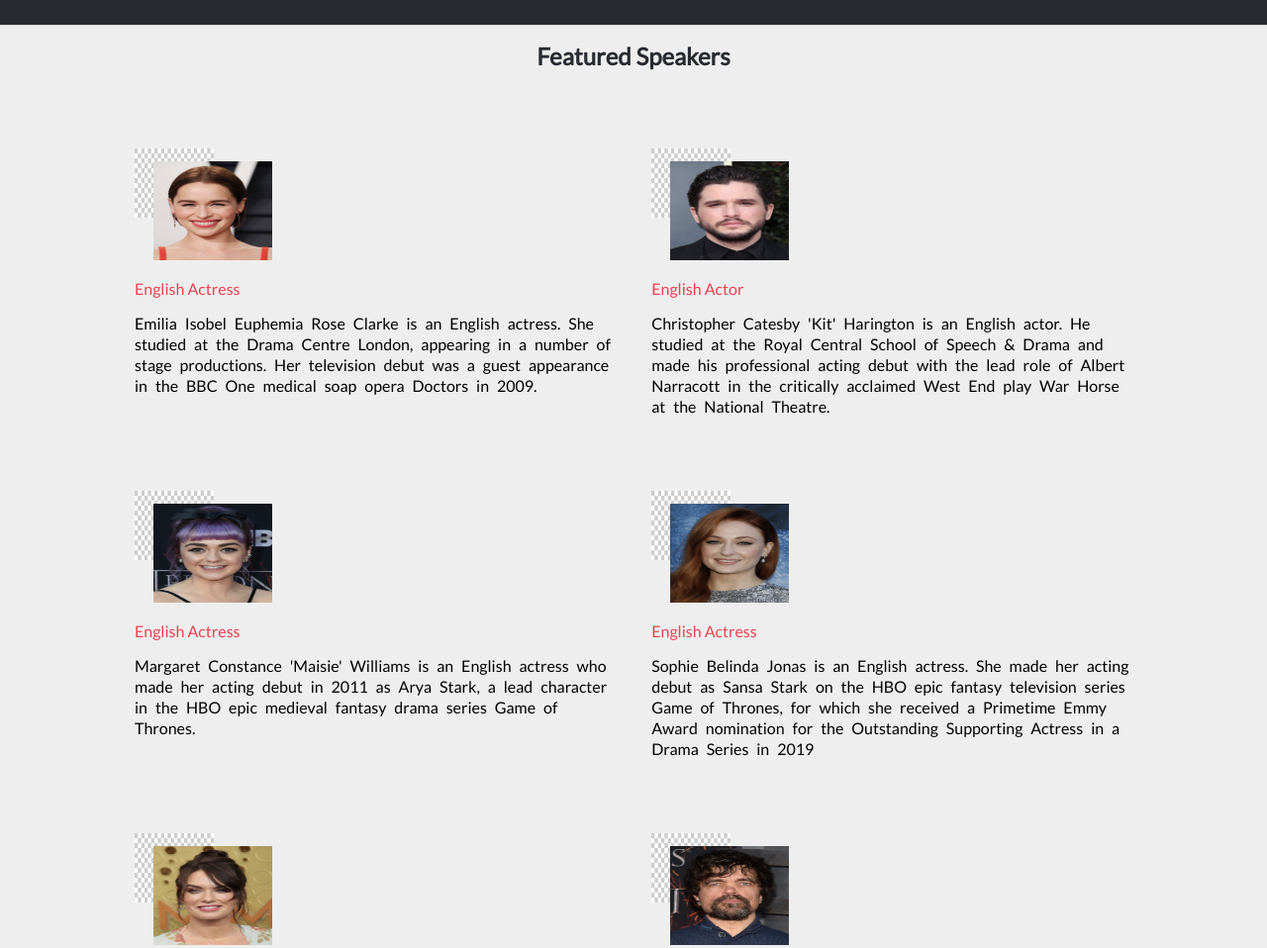
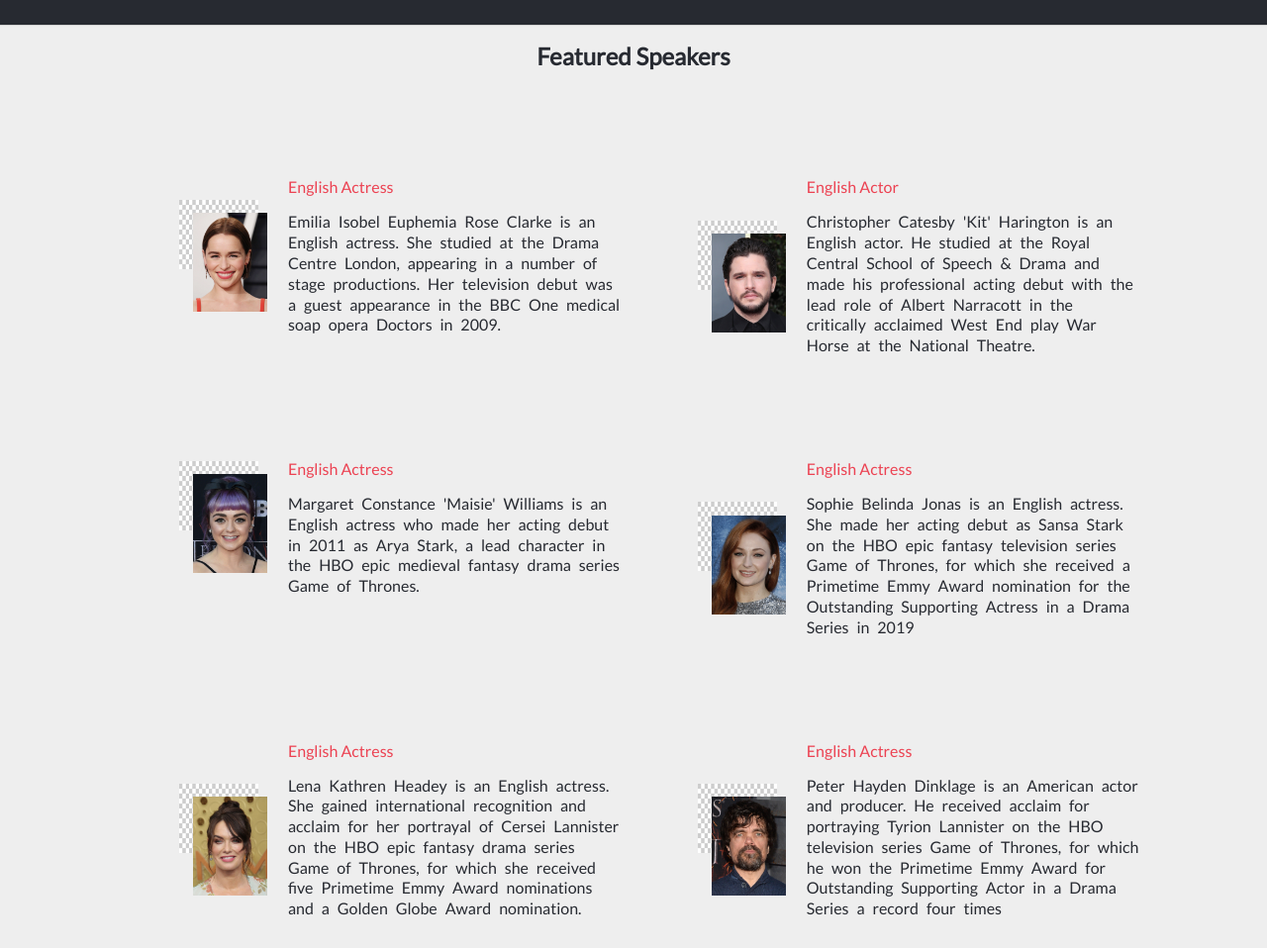
Before and after one commit to Ugboaja-Uchechi/capstone1, a plain HTML site: page index.html in a window 1280 px wide. Shown: the part 1240-2198 px from the top of the page at 99% size. Drawn offline with Linux system fonts and the light colour scheme.

Commit message:
Add flex styiling for featured speakers

```diff
--- a/styles.css
+++ b/styles.css
@@ -110,12 +110,13 @@ header {
   margin-top: 0;
   padding-left: 1rem;
   color: #f42639;
-  padding-top: 2rem;
+  padding-top: 2.5rem;
   margin-bottom: 0;
   font-size: 21px;
 }
 
 .main h1 {
+  margin-top: 0.8rem;
   padding-left: 1rem;
   font-size: 30px;
   text-transform: capitalize;
@@ -263,6 +264,9 @@ header {
 }
 
 .speakers li {
+  display: flex;
+  /* flex-direction: row; */
+  align-items: flex-end;
   list-style-type: none;
   padding-bottom: 3rem;
   padding-top: 2rem;
@@ -460,8 +464,13 @@ header {
     border: 2px solid #3c3f46;
   }
 
+  .program-list li:hover {
+    border: 2px solid #d3d3d3;
+  }
+
   .program-list li i {
     color: #fff;
+    padding-top: 2rem;
     font-size: 30px;
   }
 
@@ -512,7 +521,8 @@ header {
 
   .checkers {
     position: relative;
-    bottom: 2.7rem;
+    bottom: 5.2rem;
+    left: 2.8rem;
     width: 80px;
     height: 70px;
   }
@@ -526,7 +536,8 @@ header {
 
   .featured-image {
     position: relative;
-    right: 4rem;
+    bottom: 2.5rem;
+    right: 1.3rem;
     width: 120px;
     height: 100px;
   }
@@ -550,6 +561,7 @@ header {
   }
 
   .p-spacing {
+    color: #272a31;
     line-height: 1.3rem;
     word-spacing: 0.3rem;
   }
```
